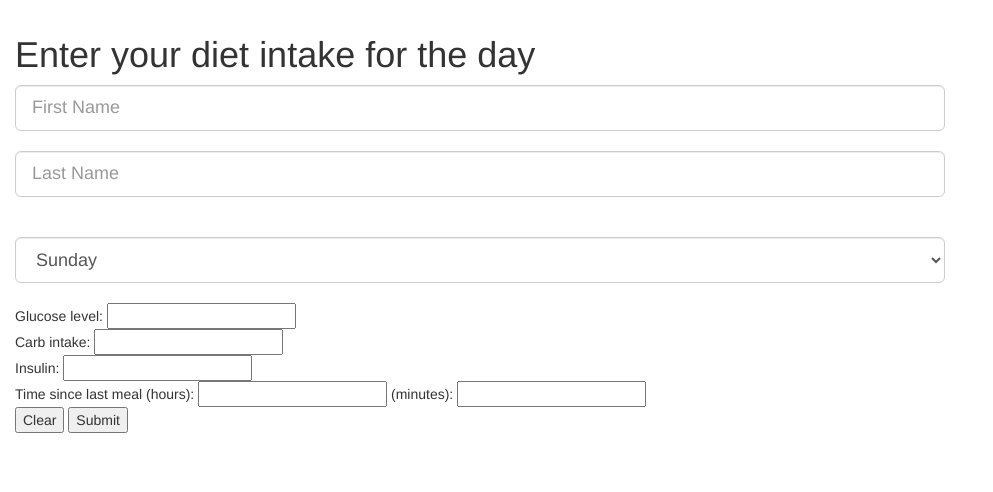
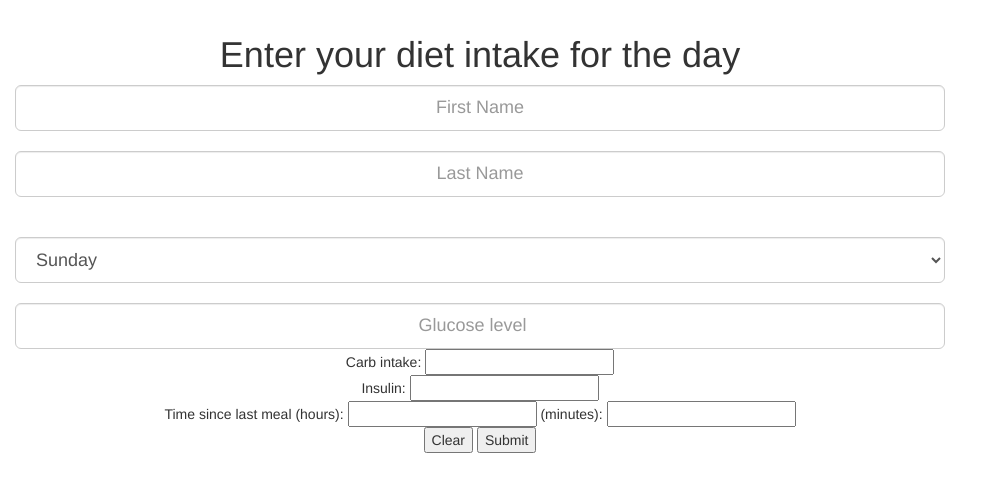
Before and after one commit to AdamVanScyoc/CUHackit, a Flask app: page / in a window 1280 px wide. Shown: the top 492 px of the page, without its empty margins (0-993 px from the left). Run offline with Flask 2, Linux system fonts and the light colour scheme; some libraries are stand-ins or nearby versions.

Commit message:
Centered input

```diff
--- a/database.json
+++ b/database.json
@@ -1 +1 @@
-[{"firstName": "098", "lastName": "098", "Hours": "098", "CarbIntake": "098", "Insulin": "098", "Minutes": "098", "Day": "1", "Glucose": "098"}, {"firstName": "tesitng", "lastName": "tesitng", "Hours": "2", "CarbIntake": "2", "Insulin": "2", "Minutes": "2", "Day": "1", "Glucose": "2"}]
+[{"firstName": "098", "lastName": "098", "Hours": "098", "CarbIntake": "098", "Insulin": "098", "Minutes": "098", "Day": "1", "Glucose": "098"}, {"firstName": "tesitng", "lastName": "tesitng", "Hours": "2", "CarbIntake": "2", "Insulin": "2", "Minutes": "2", "Day": "1", "Glucose": "2"}, {"firstName": "", "lastName": "", "Hours": "", "CarbIntake": "", "Insulin": "", "Minutes": "", "Day": "1", "Glucose": "123"}]
--- a/templates/index.html
+++ b/templates/index.html
@@ -4,7 +4,23 @@
 	<title>Diabetic Spreadsheet</title>
 <!-- Latest compiled and minified CSS -->
 <link rel="stylesheet" href="https://maxcdn.bootstrapcdn.com/bootstrap/3.3.7/css/bootstrap.min.css" integrity="sha384-BVYiiSIFeK1dGmJRAkycuHAHRg32OmUcww7on3RYdg4Va+PmSTsz/K68vbdEjh4u" crossorigin="anonymous">
+<style>
+::-webkit-input-placeholder {
+   text-align: center;
+}
 
+:-moz-placeholder { /* Firefox 18- */
+   text-align: center;
+}
+
+::-moz-placeholder {  /* Firefox 19+ */
+   text-align: center;
+}
+
+:-ms-input-placeholder {
+   text-align: center;
+}
+</style>
 </head>
 
 <body>
@@ -13,7 +29,7 @@
       function resetData() {document.getElementById("dailyData").reset();}
     </script>
     <div class="form-group form-group-lg">
-<div class="col-sm-9">
+<div class="col-sm-9" align="center">
 
   <h1> Enter your diet intake for the day </h1>
     <form action="{{url_for('addData') }}" id="dailyData" method="post">
@@ -37,8 +53,9 @@
       <option value=7>Saturday</option>
     </select>
     <br>
-
-        Glucose level: <input type="number" name="Glucose"><br>
+  <div class="col-10">
+      <input class="form-control flipthis-highlight" type="number" name="Glucose" align='center' placeholder="Glucose level">
+    </div>
         Carb intake: <input type="number" name="CarbIntake"><br>
         Insulin: <input type="number" name="Insulin"><br>
         Time since last meal (hours): <input type="number" name="Hours">
```
